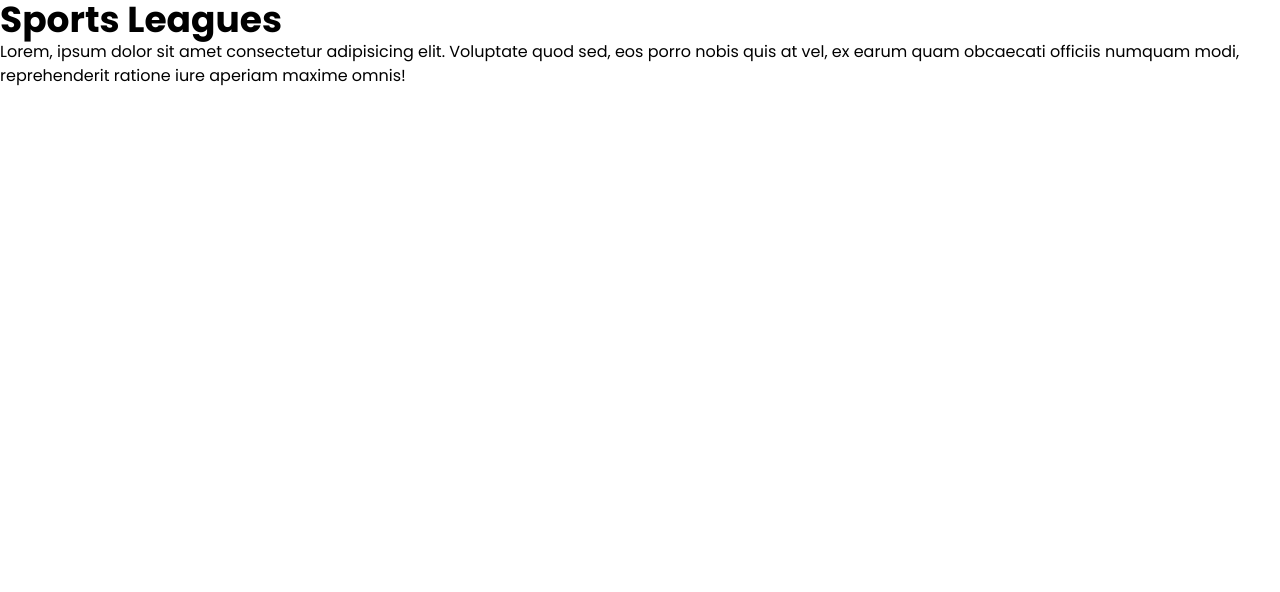
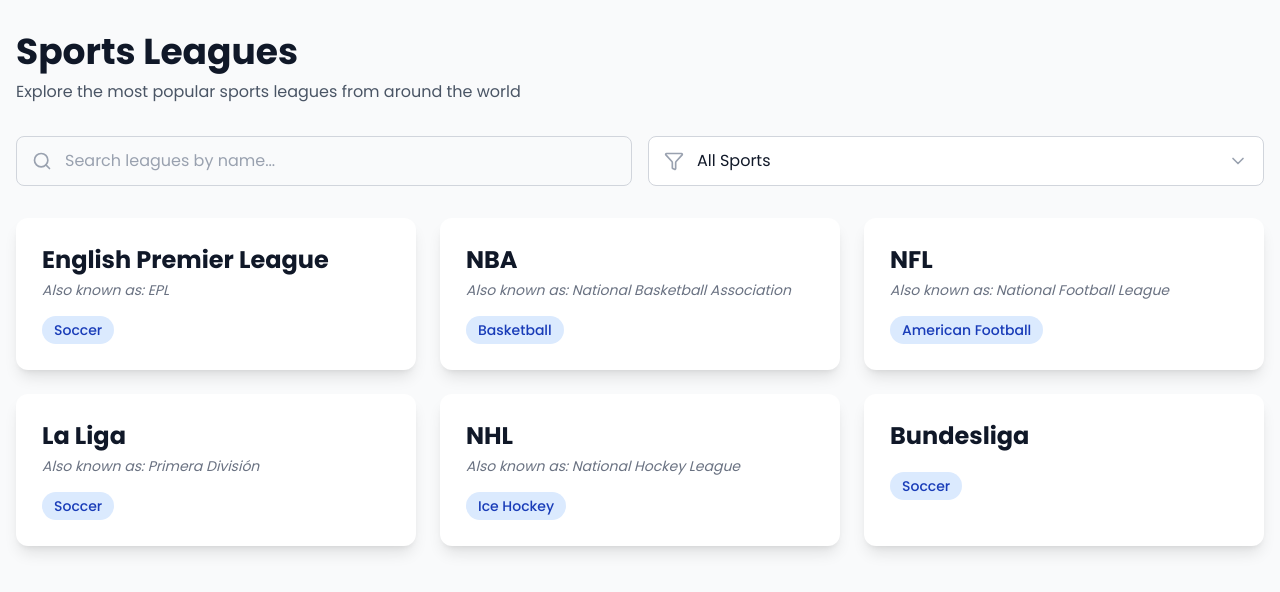
Before and after one commit to MatheusCPimentel/sports-league, a Next.js app: page / in a window 1280 px wide. Shown: the top 592 px of the page. Built offline with nearby package versions, Linux system fonts and the light colour scheme.

Commit message:
feat: creates the base design and includes lucide-icons

```diff
--- /dev/null
+++ b/src/app/components/Dropdown.tsx
@@ -0,0 +1,35 @@
+"use client";
+
+import { Filter, ChevronDown } from "lucide-react";
+
+type DropdownProps = {
+  value: string;
+  onChange: (value: string) => void;
+  options: string[];
+};
+
+export const Dropdown = ({ value, onChange, options }: DropdownProps) => {
+  return (
+    <div className="relative w-full">
+      <div className="absolute inset-y-0 left-0 flex items-center pl-4 pointer-events-none">
+        <Filter className="w-5 h-5 text-gray-400" />
+      </div>
+
+      <select
+        value={value}
+        onChange={(e) => onChange(e.target.value)}
+        className="w-full pl-12 pr-10 py-3 border border-gray-300 rounded-lg focus:ring-2 focus:ring-blue-500 focus:border-transparent outline-none transition-all duration-200 text-gray-900 bg-white appearance-none cursor-pointer"
+      >
+        {options.map((option) => (
+          <option key={option} value={option}>
+            {option}
+          </option>
+        ))}
+      </select>
+
+      <div className="absolute inset-y-0 right-0 flex items-center pr-4 pointer-events-none">
+        <ChevronDown className="w-5 h-5 text-gray-400" />
+      </div>
+    </div>
+  );
+};
--- /dev/null
+++ b/src/app/components/SearchBar.tsx
@@ -0,0 +1,31 @@
+"use client";
+
+import { Search } from "lucide-react";
+
+type SearchBarProps = {
+  placeholder?: string;
+  value: string;
+  onChange: (value: string) => void;
+};
+
+export const SearchBar = ({
+  placeholder = "Search leagues by name...",
+  value,
+  onChange,
+}: SearchBarProps) => {
+  return (
+    <div className="relative w-full">
+      <div className="absolute inset-y-0 left-0 flex items-center pl-4 pointer-events-none">
+        <Search className="w-5 h-5 text-gray-400" />
+      </div>
+
+      <input
+        type="text"
+        placeholder={placeholder}
+        value={value}
+        onChange={(e) => onChange(e.target.value)}
+        className="w-full pl-12 pr-4 py-3 border border-gray-300 rounded-lg focus:ring-2 focus:ring-blue-500 focus:border-transparent outline-none transition-all duration-200 text-gray-900 placeholder-gray-400"
+      />
+    </div>
+  );
+};
--- /dev/null
+++ b/src/app/components/SportCard.tsx
@@ -0,0 +1,29 @@
+"use client";
+
+import { League } from "@/types/leagues";
+
+export const SportCard = (league: League) => {
+  return (
+    <div className="bg-white rounded-xl shadow-lg hover:shadow-xl p-6 border-2 border-transparent transition-all duration-300 hover:border-blue-100 cursor-pointer">
+      <div className="flex flex-col space-y-4">
+        <div>
+          <h2 className="text-2xl font-bold text-gray-900 mb-1">
+            {league.strLeague}
+          </h2>
+
+          {league.strLeagueAlternate && (
+            <p className="text-sm text-gray-500 italic">
+              Also known as: {league.strLeagueAlternate}
+            </p>
+          )}
+        </div>
+
+        <div className="flex items-center space-x-2">
+          <span className="inline-flex items-center px-3 py-1 rounded-full text-sm font-medium bg-blue-100 text-blue-800">
+            {league.strSport}
+          </span>
+        </div>
+      </div>
+    </div>
+  );
+};
--- a/src/app/page.tsx
+++ b/src/app/page.tsx
@@ -1,13 +1,95 @@
+"use client";
+
+import { SportCard } from "./components/SportCard";
+import { SearchBar } from "./components/SearchBar";
+import { Dropdown } from "./components/Dropdown";
+import { League } from "@/types/leagues";
+
+const mockLeagues: League[] = [
+  {
+    idLeague: "4328",
+    strLeague: "English Premier League",
+    strSport: "Soccer",
+    strLeagueAlternate: "EPL",
+  },
+  {
+    idLeague: "4387",
+    strLeague: "NBA",
+    strSport: "Basketball",
+    strLeagueAlternate: "National Basketball Association",
+  },
+  {
+    idLeague: "4391",
+    strLeague: "NFL",
+    strSport: "American Football",
+    strLeagueAlternate: "National Football League",
+  },
+  {
+    idLeague: "4380",
+    strLeague: "La Liga",
+    strSport: "Soccer",
+    strLeagueAlternate: "Primera División",
+  },
+  {
+    idLeague: "4424",
+    strLeague: "NHL",
+    strSport: "Ice Hockey",
+    strLeagueAlternate: "National Hockey League",
+  },
+  {
+    idLeague: "4334",
+    strLeague: "Bundesliga",
+    strSport: "Soccer",
+    strLeagueAlternate: "",
+  },
+];
+
+const mockSearchBar = {
+  placeholder: "Search leagues by name...",
+  value: "",
+  onChange: (value: string) => {
+    console.log(value);
+  },
+};
+
+const mockDropdown = {
+  value: "",
+  onChange: (value: string) => {
+    console.log(value);
+  },
+  options: [
+    "All Sports",
+    "Soccer",
+    "Basketball",
+    "American Football",
+    "Ice Hockey",
+    "Motorsport",
+  ],
+};
+
 export default function Home() {
   return (
-    <div>
-      <h1 className="text-4xl font-bold">Sports Leagues</h1>
+    <div className="min-h-screen bg-gray-50 py-8 px-4">
+      <div className="max-w-7xl mx-auto">
+        <h1 className="text-4xl font-bold text-gray-900 mb-2">
+          Sports Leagues
+        </h1>
 
-      <span>
-        Lorem, ipsum dolor sit amet consectetur adipisicing elit. Voluptate quod
-        sed, eos porro nobis quis at vel, ex earum quam obcaecati officiis
-        numquam modi, reprehenderit ratione iure aperiam maxime omnis!
-      </span>
+        <p className="text-gray-600 mb-8">
+          Explore the most popular sports leagues from around the world
+        </p>
+
+        <div className="mb-8 grid grid-cols-1 md:grid-cols-2 gap-4">
+          <SearchBar {...mockSearchBar} />
+          <Dropdown {...mockDropdown} />
+        </div>
+
+        <div className="grid grid-cols-1 md:grid-cols-2 lg:grid-cols-3 gap-6">
+          {mockLeagues.map((league) => (
+            <SportCard key={league.idLeague} {...league} />
+          ))}
+        </div>
+      </div>
     </div>
   );
 }
--- a/src/types/leagues.d.ts
+++ b/src/types/leagues.d.ts
@@ -1,4 +1,4 @@
-type League = {
+export type League = {
   idLeague: string;
   strLeague: string;
   strSport: string;
--- a/src/types/seasonBadges.d.ts
+++ b/src/types/seasonBadges.d.ts
@@ -1,4 +1,4 @@
-type SeasonBadge = {
+export type SeasonBadge = {
   strSeasonBadge: string;
   strBadge: string;
 };
```
Also changed, not shown: package.json (+7 -6 lines), 1 other file (tests, documents, lock files or other folders).
